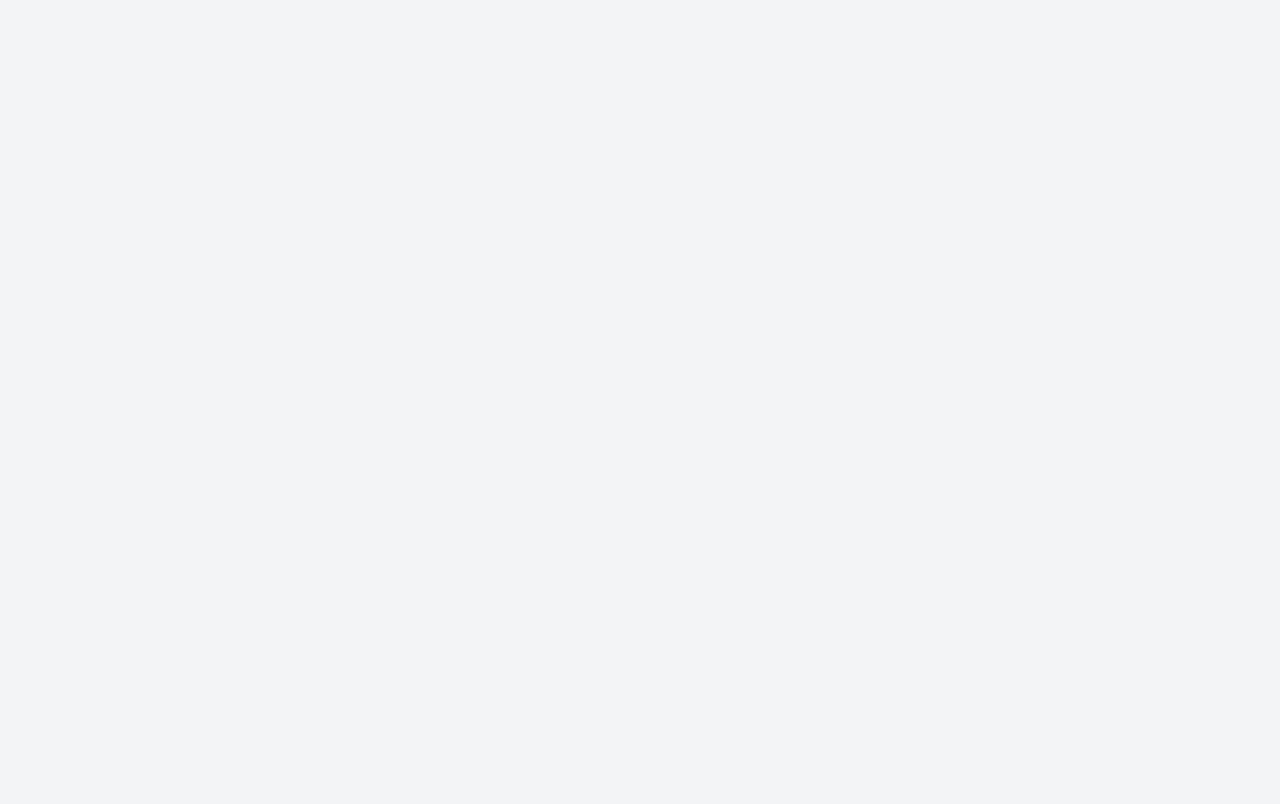
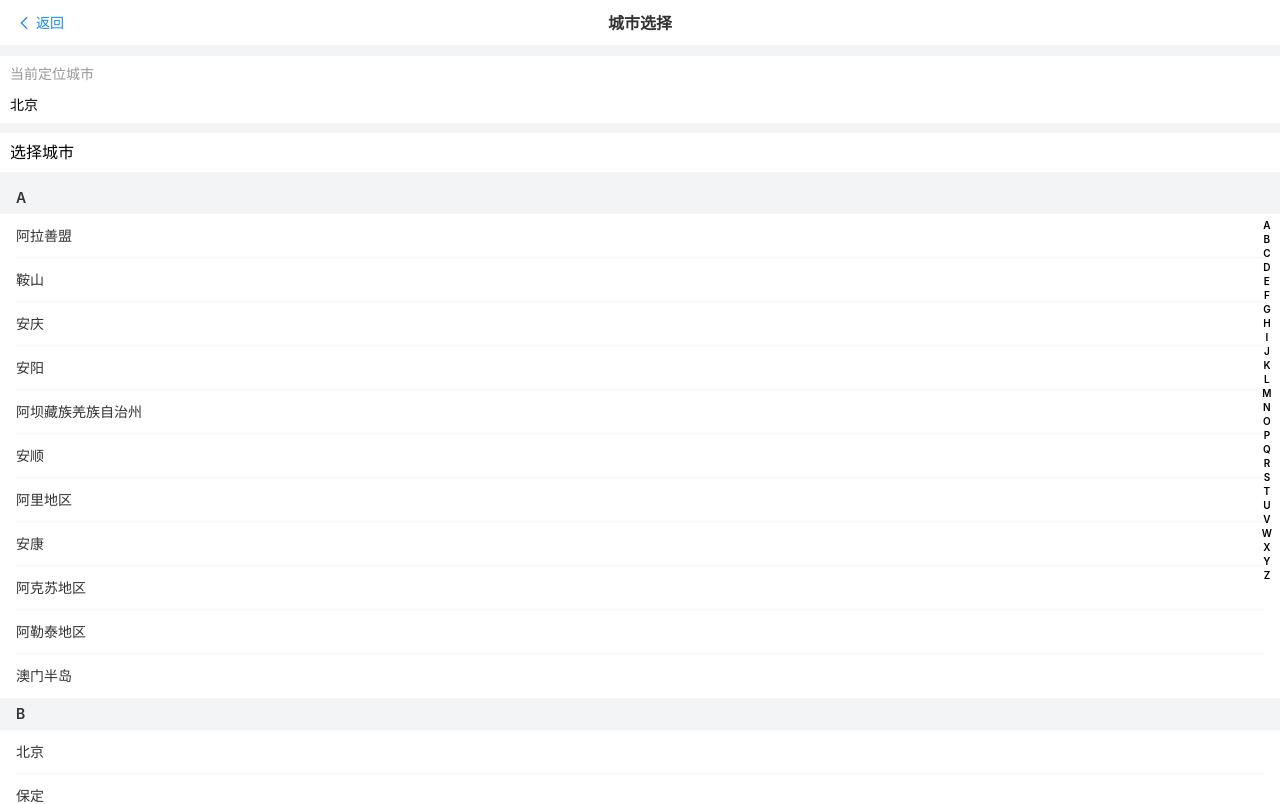
Before and after one commit to qiaozhididi/vue3_ts_shop, a Vue app: page /city in a window 1280 px wide. Before the commit this address had no page. Shown: the top 804 px of the page. Built offline with nearby package versions, Linux system fonts and the light colour scheme.

Commit message:
821 -TopNav City Select Page

```diff
--- a/components.d.ts
+++ b/components.d.ts
@@ -7,11 +7,16 @@ export {}
 /* prettier-ignore */
 declare module 'vue' {
   export interface GlobalComponents {
+    PubHeaderComponent: typeof import('./src/components/PubHeaderComponent.vue')['default']
     RouterLink: typeof import('vue-router')['RouterLink']
     RouterView: typeof import('vue-router')['RouterView']
     TabBarComponent: typeof import('./src/components/TabBarComponent.vue')['default']
     TopNavComponent: typeof import('./src/components/TopNavComponent.vue')['default']
     VanButton: typeof import('vant/es')['Button']
+    VanCell: typeof import('vant/es')['Cell']
+    VanIndexAnchor: typeof import('vant/es')['IndexAnchor']
+    VanIndexBar: typeof import('vant/es')['IndexBar']
+    VanNavBar: typeof import('vant/es')['NavBar']
     VanSearch: typeof import('vant/es')['Search']
     VanTabbar: typeof import('vant/es')['Tabbar']
     VanTabbarItem: typeof import('vant/es')['TabbarItem']
--- /dev/null
+++ b/src/components/PubHeaderComponent.vue
@@ -0,0 +1,18 @@
+<template>
+    <div class="pub-header">
+        <van-nav-bar :title="props.title" left-text="返回" left-arrow @click-left="onClickLeft" />
+    </div>
+</template>
+<script setup lang="ts">
+import { ref, reactive } from "vue"
+
+const props = defineProps<{
+    title:string
+}>()
+
+const onClickLeft = () =>{
+    history.back();
+}
+
+</script>
+<style lang="less" scoped></style>
--- a/src/router/index.ts
+++ b/src/router/index.ts
@@ -39,6 +39,11 @@ const router = createRouter({
       name: "shop",
       component: ShopView,
     },
+    {
+      path:"/city",
+      name:"city",
+      component:()=>import("@/views/HomeView/CityView.vue")
+    }
   ],
 });
 
--- /dev/null
+++ b/src/views/HomeView/CityView.vue
@@ -0,0 +1,62 @@
+<template>
+  <CityHeader :title="title" />
+  <div class="current-city">
+    <h3>当前定位城市</h3>
+    <div>北京</div>
+  </div>
+  <div class="change-city">选择城市</div>
+  <van-index-bar>
+    <div v-for="(value, key, index) in CityJSON.city_list" :key="index">
+      <van-index-anchor :index="key" />
+      <van-cell
+        :title="item.city"
+        v-for="(item, cityIndex) in CityJSON.city_list[key]"
+        :key="cityIndex"
+        @click="onChangeCity(item.city)"
+      />
+    </div>
+  </van-index-bar>
+</template>
+<script setup lang="ts">
+import { ref, reactive } from "vue";
+import CityHeader from "../../components/PubHeaderComponent.vue";
+import CityJSON from "../../assets/json/city_list.json";
+import { useRouter } from "vue-router";
+import { useCityStore } from "../../stores/City";
+
+const router = useRouter();
+
+const cityStore = useCityStore();
+
+const title = "城市选择";
+
+const onChangeCity = (city: string) => {
+  // window.history.back()
+  cityStore.city = city;
+  router.back();
+};
+</script>
+<style  scoped>
+.current-city {
+  background: #fff;
+  margin: 10px 0;
+  padding: 10px;
+
+  h3 {
+    font-size: 14px;
+    color: #999;
+    font-weight: 400;
+  }
+
+  div {
+    font-size: 14px;
+    margin-top: 15px;
+  }
+}
+
+.change-city {
+  background: #fff;
+  margin: 10px 0;
+  padding: 10px;
+}
+</style>
```
